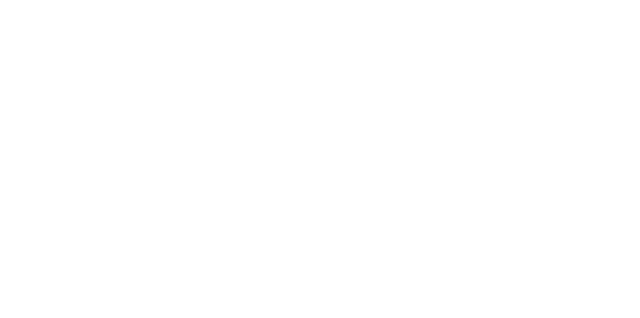
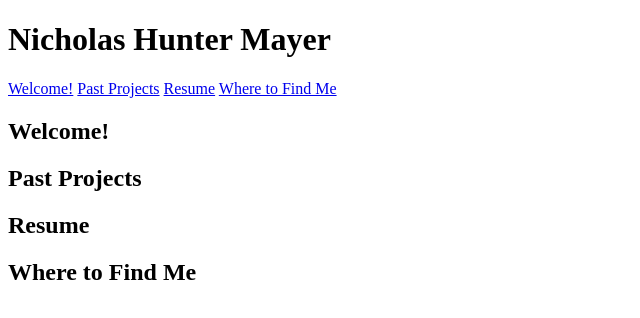
Before and after one commit to Hunter-Mayer/homework-2, a plain HTML site: page index.html in a window 1280 px wide. Shown: the whole page, without its empty margins (0-640 px from the left). Drawn offline with Linux system fonts and the light colour scheme.

Commit message:
added html content such as navbar and headers

```diff
--- a/index.html
+++ b/index.html
@@ -3,10 +3,27 @@
 <head>
     <meta charset="UTF-8">
     <meta http-equiv="X-UA-Compatible" content="IE=edge">
+    <link rel="stylesheet" href="./assets/css/reset.css"> <!--Added link to css reset file-->
+    <link rel="stylesheet" href="./assets/css/style.css"> <!--Added link to css style file-->
     <meta name="viewport" content="width=device-width, initial-scale=1.0">
-    <title>Document</title>
+    <title>Hunter Mayer Portfolio Project</title> <!--Added title-->
 </head>
 <body>
+    <header id="header"> <!--Added header tag-->
+        <h1>Nicholas Hunter Mayer</h1>
+        <nav> <!--Added Nav tag-->
+            <a class="navbar" href="#welcome">Welcome!</a> <!--Added class navbar and links to various content on page-->
+            <a class="navbar" href="#past-projects">Past Projects</a>
+            <a class="navbar" href="#resume">Resume</a>
+            <a class="navbar" href="#where-to-find-me>">Where to Find Me</a>
+        </nav> <!--Ended nav tag-->
+    </header> <!--Ended header tag-->
+    <main> <!-- Added main content tag-->
+        <h2 id="welcome">Welcome!</h2>
+        <h2 id="past-projects">Past Projects</h2>
+        <h2 id="resume">Resume</h2>
+        <h2 id="where-to-find-me">Where to Find Me</h2>
+    </main> <!--Ended main content tag-->
 
 </body>
 </html>
```
